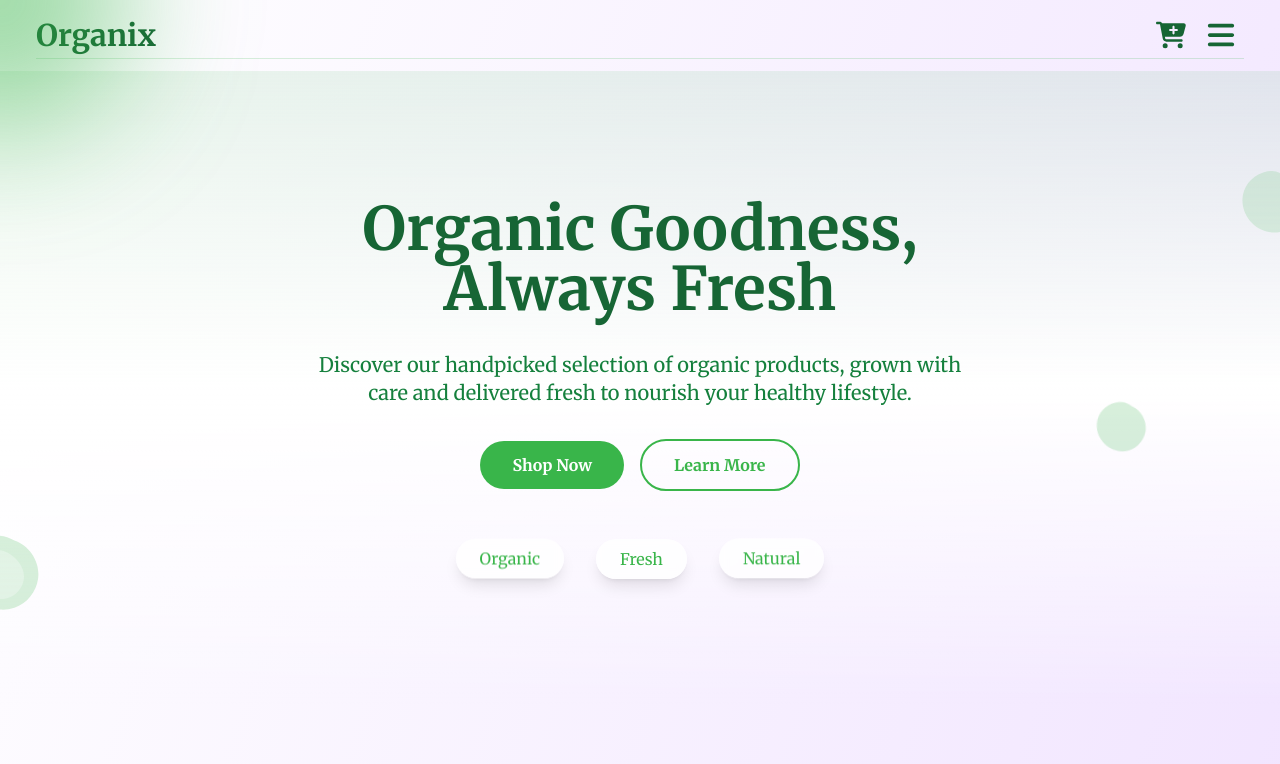
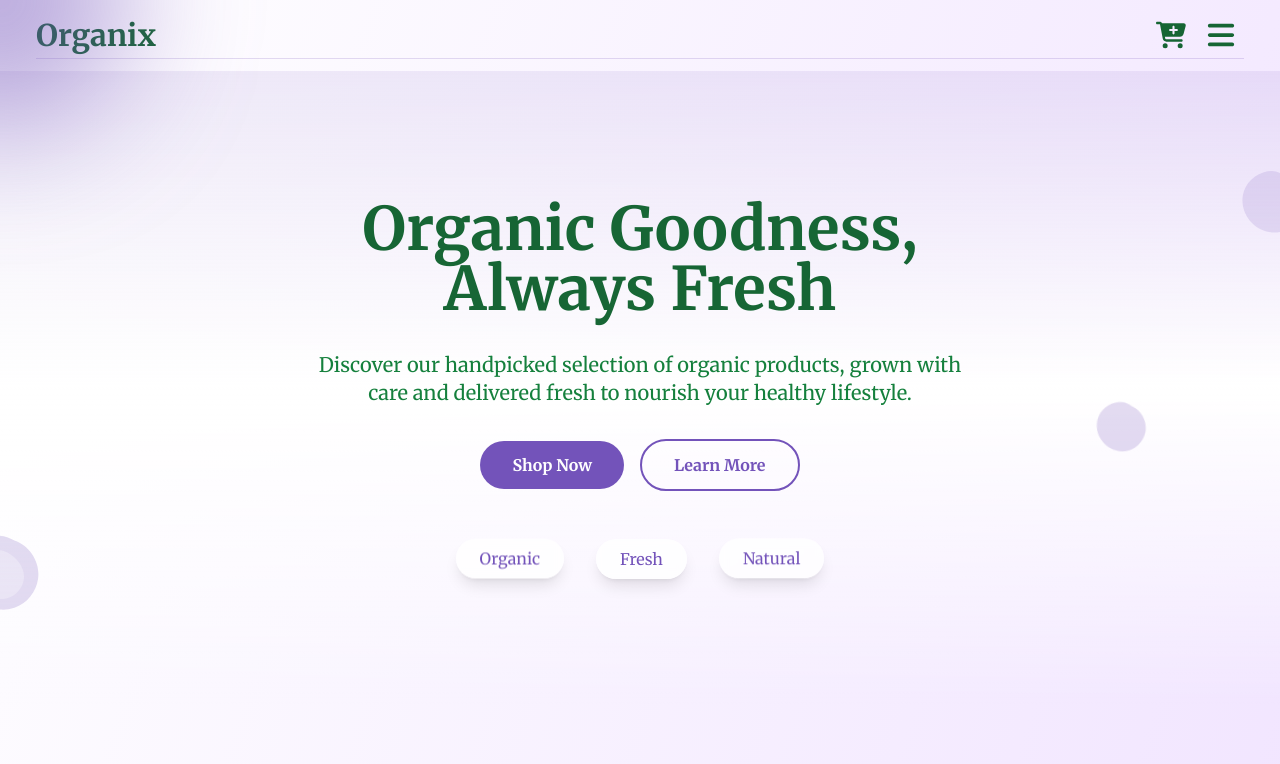
Before and after one commit to devdashk66/pureorganixstore, a Next.js app: page / in a window 1280 px wide. Shown: the top 764 px of the page. Built offline with nearby package versions, Linux system fonts and the light colour scheme.

Commit message:
Update tailwind.config.js

```diff
--- a/tailwind.config.js
+++ b/tailwind.config.js
@@ -18,7 +18,7 @@ module.exports = {
     },
     extend: {
       colors: {
-        primary: "#39b54a",
+        primary: "#7353BA",
         "primary-dark": "#2d8f3a",
         "primary-light": "#4ac95b",
         white: "#ffffff",
```
